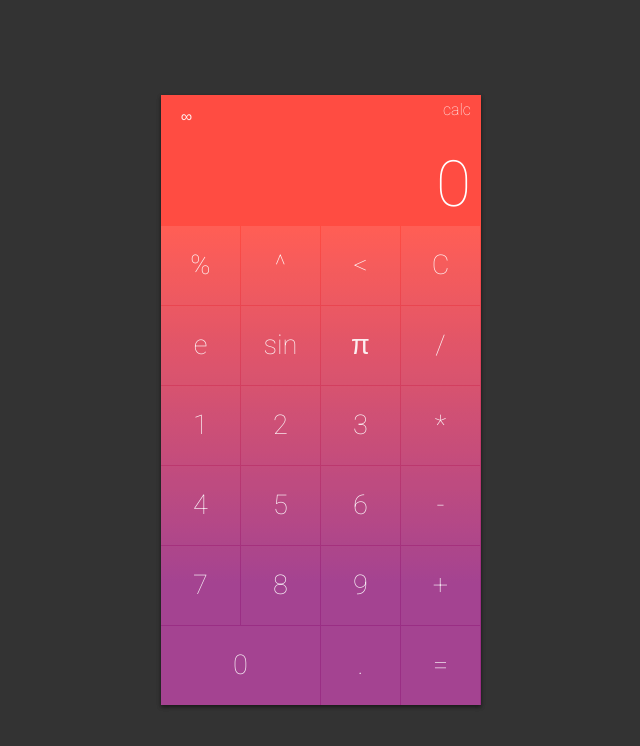
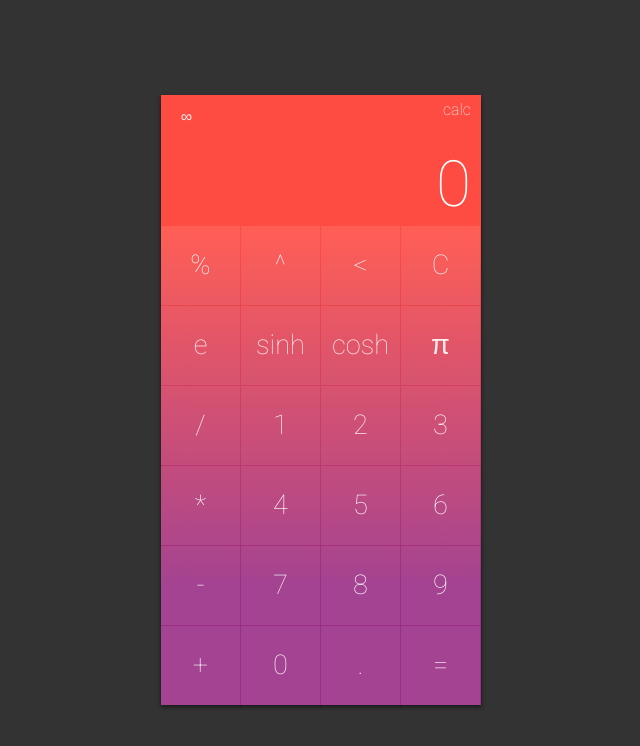
Before and after one commit to Shlaf/DoRag, a React (Create React App) app: page / in a window 1280 px wide. Shown: the top 746 px of the page, without its empty margins (319-959 px from the left). Built offline with nearby package versions, Linux system fonts and the light colour scheme.

Commit message:
fixed cosh, sinh, to the power of buttons

```diff
--- a/src/App.css
+++ b/src/App.css
@@ -91,9 +91,9 @@ button:hover {
 
 }
 
-.zero {
+/*.zero {
     flex-grow: 2;
-}
+}*/
 
 
 /* The element to apply the animation to */
--- a/src/App.js
+++ b/src/App.js
@@ -9,7 +9,10 @@ import Addition from "./functions/addition";
 import Subtract from "./functions/subtract";
 import Multiply from "./functions/multiply";
 import Divide from "./functions/divide";
-import Rotation from 'react-rotation'
+import Rotation from 'react-rotation';
+import sinh from "./functions/sinh";
+import cosh from "./functions/cosh";
+import expo from "./functions/expo";
 
 
 
@@ -27,7 +30,7 @@ class App extends Component {
       theme: "red",
     };
 
-    buttons = ["%", "^", "<", "C", "e", "sin","π", "/", 1, 2, 3, "*", 4, 5, 6, "-", 7 ,8, 9, "+", 0, ".", "="];
+    buttons = ["%", "^", "<", "C", "e", "sinh", "cosh", "π", "/", 1, 2, 3, "*", 4, 5, 6, "-", 7 ,8, 9, "+", 0, ".", "="];
 
 
   // Run when app is loaded
@@ -230,6 +233,27 @@ class App extends Component {
             math: "/"
           });
           break;
+        case "sinh":
+          this.setState({
+            input: sinh(this.state.input).toString(),
+            sum: sinh(this.state.input),
+            math: "sinh"
+          });
+          break;
+        case "cosh":
+          this.setState({
+            input: sinh(this.state.input).toString(),
+            sum: sinh(this.state.input),
+            math: "cosh"
+          });
+          break;
+        case "^":
+          this.setState({
+            input: expo(this.state.sum, this.state.input).toString(),
+            sum: expo(this.state.sum, this.state.input),
+            math: "^"
+          });
+          break;
         default:
           break;
       }
--- /dev/null
+++ b/src/functions/expo.js
@@ -0,0 +1 @@
+export default function expo(n1, n2) {return Math.pow(n1, n2)};
```
